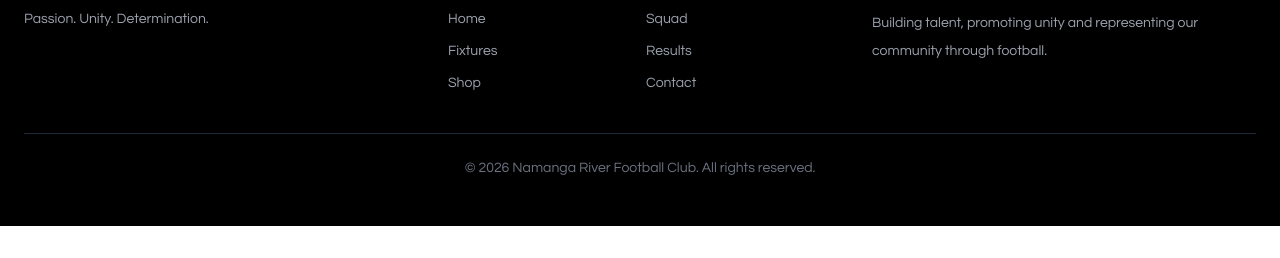
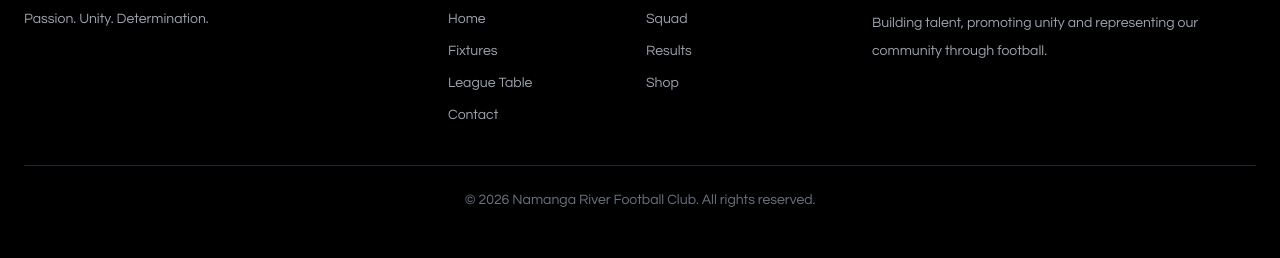
Before and after one commit to Somoirekoikai/Namanga-River-FC, a plain HTML site: page about.html in a window 1280 px wide. Shown: the part 2889-3147 px from the top of the page. Before the commit the page ends 3115 px from the top, so only its background shows below. Drawn offline with nearby package versions, Linux system fonts and the light colour scheme.

Commit message:
Update about.html

```diff
--- a/about.html
+++ b/about.html
@@ -98,6 +98,10 @@
                 padding: 24px;
             }
         }
+
+        .site-footer a:hover {
+            color: #22c875;
+        }
     </style>
 </head>
 
@@ -161,6 +165,7 @@
                     <div class="dropdown-menu">
                         <a href="fixtures.html">Fixtures</a>
                         <a href="results.html">Results</a>
+                        <a href="league.html">League Table</a>
                     </div>
                 </div>
 
@@ -193,7 +198,8 @@
     </div>
 </header>
 
-<!-- ABOUT HERO: BOUT3.JPG -->
+
+<!-- ABOUT HERO -->
 
 <section class="about-hero">
     <div class="max-w-7xl mx-auto px-6 py-24 md:py-32 w-full">
@@ -216,7 +222,8 @@
     </div>
 </section>
 
-<!-- INTRODUCTION: BOUT2.JPG -->
+
+<!-- INTRODUCTION -->
 
 <section class="py-20 md:py-28 px-6">
 
@@ -258,6 +265,7 @@
     </div>
 
 </section>
+
 
 <!-- VISION AND MISSION -->
 
@@ -310,6 +318,7 @@
     </div>
 
 </section>
+
 
 <!-- CORE VALUES -->
 
@@ -375,6 +384,7 @@
 
 </section>
 
+
 <!-- CALL TO ACTION -->
 
 <section class="bg-blackclub text-white py-20 px-6">
@@ -403,9 +413,10 @@
 
 </section>
 
+
 <!-- FOOTER -->
 
-<footer class="bg-black text-white px-6 py-12">
+<footer class="bg-black text-white px-6 py-12 site-footer">
 
     <div class="max-w-7xl mx-auto">
 
@@ -429,6 +440,7 @@
                     <a href="squad.html">Squad</a>
                     <a href="fixtures.html">Fixtures</a>
                     <a href="results.html">Results</a>
+                    <a href="league.html">League Table</a>
                     <a href="shop.html">Shop</a>
                     <a href="contact.html">Contact</a>
                 </div>
```
